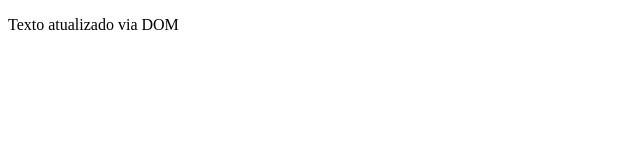
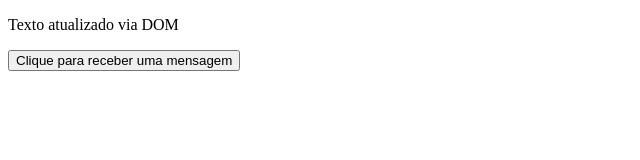
Before and after one commit to GabrielVCB/Javascript---Manipula-o-do-DOM, a plain HTML site: page index.html in a window 1280 px wide. Shown: the whole page, without its empty margins (0-640 px from the left). Drawn offline with Linux system fonts and the light colour scheme.

Commit message:
Question2

```diff
--- a/index.html
+++ b/index.html
@@ -7,6 +7,9 @@
 </head>
 <body>
     <p id="texto">Texto original</p>
+
+    <button onclick="exibirMensagem()">Clique para receber uma mensagem</button>
+
     <script src="script.js"></script>
 </body>
 </html>
--- a/script.js
+++ b/script.js
@@ -1 +1,10 @@
+// Altera o texto do parágrafo com id "texto"
 document.getElementById("texto").innerText = "Texto atualizado via DOM";
+
+// Função para exibir uma mensagem de boas-vindas
+function exibirMensagem() {
+    // Exibe a mensagem em uma janela de alerta
+    window.alert("Bem-vindo(a) ao nosso site!");
+    // Exibe a mesma mensagem no console do navegador
+    console.log("Bem-vindo(a) ao nosso site!");
+}
```
